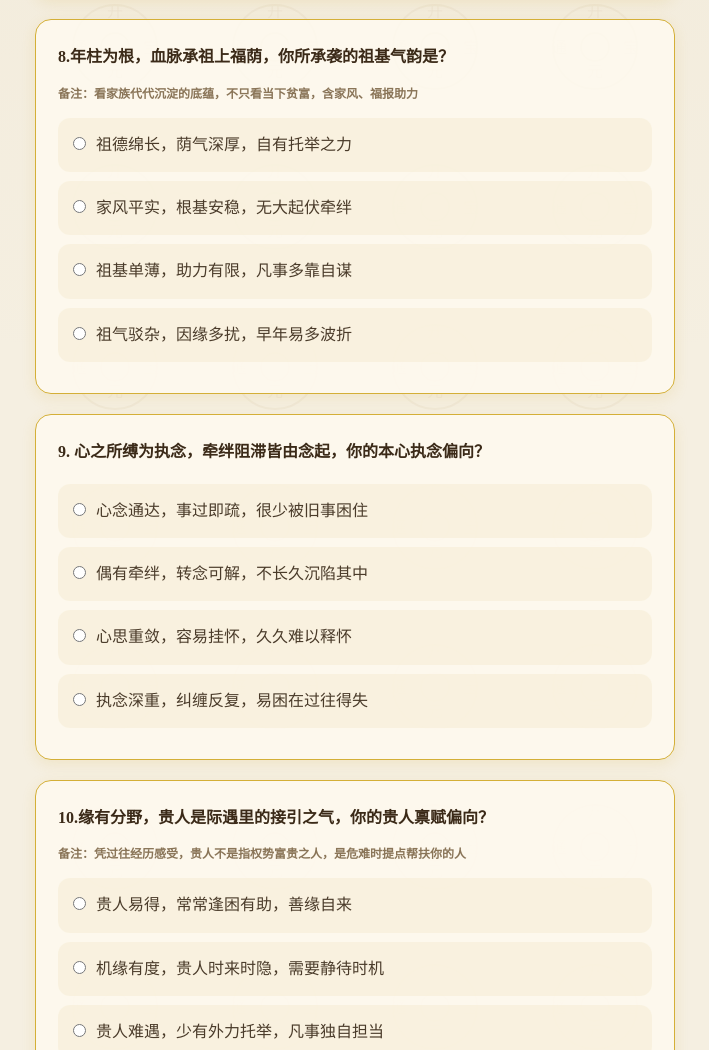
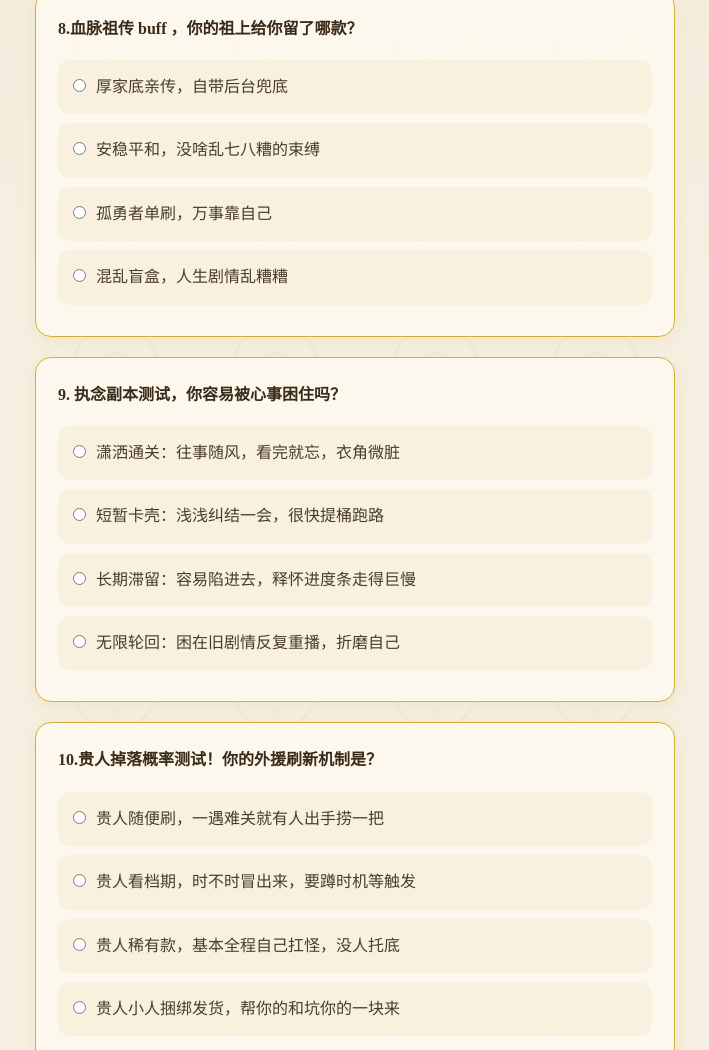
Before and after one commit to zheng271199/reflection-wm, a plain HTML site: page index.html in a window 1280 px wide. Shown: the part 2753-3803 px from the top of the page, without its empty margins (285-994 px from the left). Drawn offline with Linux system fonts and the light colour scheme.

Commit message:
Update index.html

```diff
--- a/index.html
+++ b/index.html
@@ -199,12 +199,11 @@ input[type="radio"]{
     <label><input type="radio" name="q3" value="2">专门半夜挑没人管的时候潜入</label>
 </div>
   <div class="question">
-    <p>4.居所立方位，常居之地纳一方气场，你的常住方位为？</p>
-    <p style="font-size:12px;color:#8a7558;margin:-6px 0 12px 0;">备注：以自己长期生活城市，相对出生地的方位判断</p>
-    <label><input type="radio" name="q4" value="10">东方｜木主生发，灵气舒展</label>
-    <label><input type="radio" name="q4" value="7">南方｜火主明耀，阳气升腾</label>
-    <label><input type="radio" name="q4" value="4">西方｜金主肃敛，静藏玄机</label>
-    <label><input type="radio" name="q4" value="2">北方｜水主潜蓄，底蕴沉幽</label>
+    <p>4.你降生时落在哪方神兽阵地？</p>
+    <label><input type="radio" name="q4" value="10">拳打东方青龙</label>
+    <label><input type="radio" name="q4" value="7">脚踢南方朱雀</label>
+    <label><input type="radio" name="q4" value="4">手撕西方白虎</label>
+    <label><input type="radio" name="q4" value="2">硬刚北方玄武</label>
   </div>
   <div class="question">
     <p>5.瞅瞅身上的痣主打什么画风？</p>
@@ -228,35 +227,32 @@ input[type="radio"]{
 <label><input type="radio" name="q7" value="2">清脆唢呐款，开口百鸟朝凤</label>
 </div>
   <div class="question">
-    <p>8.年柱为根，血脉承祖上福荫，你所承袭的祖基气韵是？</p>
-    <p style="font-size:12px;color:#8a7558;margin:-6px 0 12px 0;">备注：看家族代代沉淀的底蕴，不只看当下贫富，含家风、福报助力</p>
-    <label><input type="radio" name="q8" value="10">祖德绵长，荫气深厚，自有托举之力</label>
-    <label><input type="radio" name="q8" value="7">家风平实，根基安稳，无大起伏牵绊</label>
-    <label><input type="radio" name="q8" value="4">祖基单薄，助力有限，凡事多靠自谋</label>
-    <label><input type="radio" name="q8" value="2">祖气驳杂，因缘多扰，早年易多波折</label>
+    <p>8.血脉祖传 buff ，你的祖上给你留了哪款？</p>
+    <label><input type="radio" name="q8" value="10">厚家底亲传，自带后台兜底</label>
+    <label><input type="radio" name="q8" value="7">安稳平和，没啥乱七八糟的束缚</label>
+    <label><input type="radio" name="q8" value="4">孤勇者单刷，万事靠自己</label>
+    <label><input type="radio" name="q8" value="2">混乱盲盒，人生剧情乱糟糟</label>
   </div>
   <div class="question">
-    <p>9. 心之所缚为执念，牵绊阻滞皆由念起，你的本心执念偏向？</p>
-    <label><input type="radio" name="q9" value="10">心念通达，事过即疏，很少被旧事困住</label>
-    <label><input type="radio" name="q9" value="7">偶有牵绊，转念可解，不长久沉陷其中</label>
-    <label><input type="radio" name="q9" value="4">心思重敛，容易挂怀，久久难以释怀</label>
-    <label><input type="radio" name="q9" value="2">执念深重，纠缠反复，易困在过往得失</label>
+    <p>9. 执念副本测试，你容易被心事困住吗？</p>
+    <label><input type="radio" name="q9" value="10">潇洒通关：往事随风，看完就忘，衣角微脏</label>
+    <label><input type="radio" name="q9" value="7">短暂卡壳：浅浅纠结一会，很快提桶跑路</label>
+    <label><input type="radio" name="q9" value="4">长期滞留：容易陷进去，释怀进度条走得巨慢</label>
+    <label><input type="radio" name="q9" value="2">无限轮回：困在旧剧情反复重播，折磨自己</label>
   </div>
   <div class="question">
-    <p>10.缘有分野，贵人是际遇里的接引之气，你的贵人禀赋偏向？</p>
-    <p style="font-size:12px;color:#8a7558;margin:-6px 0 12px 0;">备注：凭过往经历感受，贵人不是指权势富贵之人，是危难时提点帮扶你的人</p>
-    <label><input type="radio" name="q10" value="10">贵人易得，常常逢困有助，善缘自来</label>
-    <label><input type="radio" name="q10" value="7">机缘有度，贵人时来时隐，需要静待时机</label>
-    <label><input type="radio" name="q10" value="4">贵人难遇，少有外力托举，凡事独自担当</label>
-    <label><input type="radio" name="q10" value="2">善恶相伴，贵人小人同现，机缘之中藏纠葛</label>
+    <p>10.贵人掉落概率测试！你的外援刷新机制是？</p>
+    <label><input type="radio" name="q10" value="10">贵人随便刷，一遇难关就有人出手捞一把</label>
+    <label><input type="radio" name="q10" value="7">贵人看档期，时不时冒出来，要蹲时机等触发</label>
+    <label><input type="radio" name="q10" value="4">贵人稀有款，基本全程自己扛怪，没人托底</label>
+    <label><input type="radio" name="q10" value="2">贵人小人捆绑发货，帮你的和坑你的一块来</label>
   </div>
   <div class="question">
-    <p>11.偏好藏本元，所爱之物暗合自身五行气机，你的本心喜好偏向？</p>
-    <p style="font-size:12px;color:#8a7558;margin:-6px 0 12px 0;">备注：遵从长久本能偏爱，不是跟风、一时新鲜的喜好</p>
-    <label><input type="radio" name="q11" value="10">喜静幽清旷，偏爱简素淡远，敛神安于内境</label>
-    <label><input type="radio" name="q11" value="7">兼容雅俗，动静皆可，喜好平和不偏执</label>
-    <label><input type="radio" name="q11" value="4">偏爱厚重沉实之物，不喜浮华张扬</label>
-    <label><input type="radio" name="q11" value="2">喜鲜活热闹，追逐新奇绚烂，神气向外求索</label>
+    <p>11.看看你的审美舒服区！？</p>
+    <label><input type="radio" name="q11" value="10">就爱清净素雅，讨厌乱糟糟花里胡哨</label>
+    <label><input type="radio" name="q11" value="7">热闹安静都 OK，不容易上头偏执</label>
+    <label><input type="radio" name="q11" value="4">喜欢厚重扎实的质感，花架子直接 pass</label>
+    <label><input type="radio" name="q11" value="2">新鲜好玩的优先，越花哨越抓眼球</label>
   </div>
   <div class="question">
     <p>12.红鸾牵契，观符宝怡与宋亚轩二人气机相契之缘局，此份缘分属于？</p>
```
